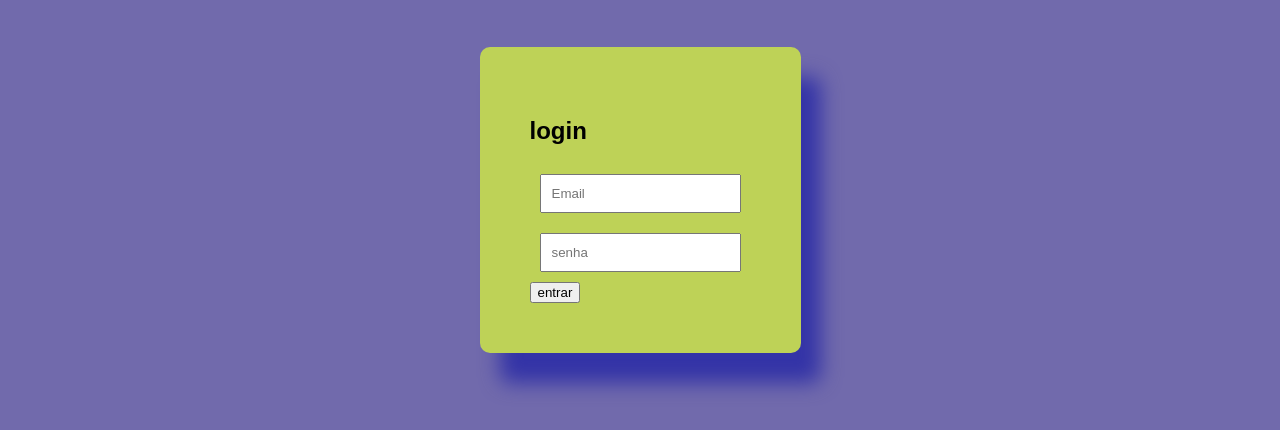
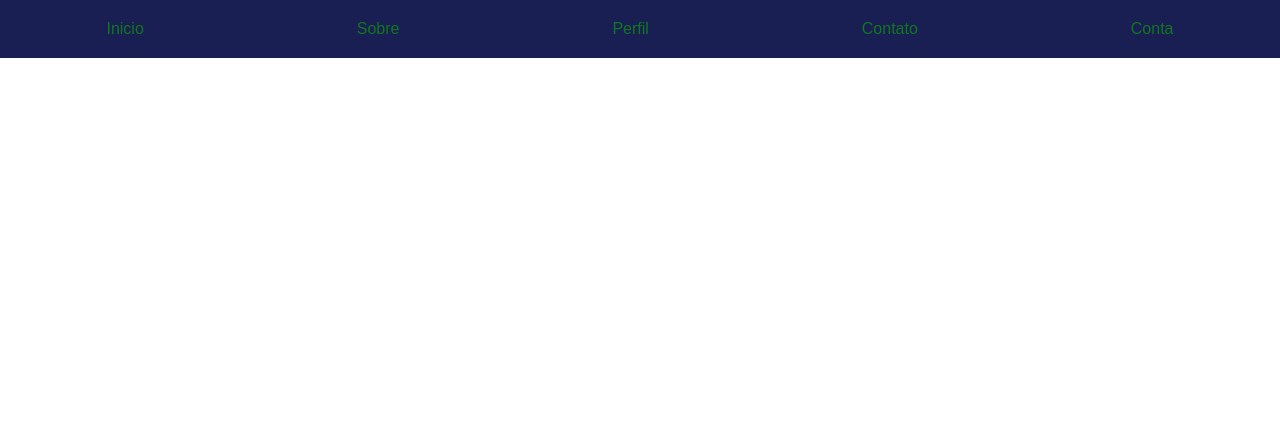
Before and after one commit to Roseira1212/pagina_de_cadrastro, a plain HTML site: page index.html in a window 1280 px wide. Drawn offline with Linux system fonts and the light colour scheme.

Commit message:
Update index.html

```diff
--- a/index.html
+++ b/index.html
@@ -1,64 +1,77 @@
-<!DOCTYPE html>
 <html lang="en">
 <head>
     <meta charset="UTF-8">
     <meta http-equiv="X-UA-Compatible" content="IE=edge">
     <meta name="viewport" content="width=device-width, initial-scale=1.0">
-    <title>Pgina de login</title>
+    <title>Pagina inicial</title>
     <style>
+        /*reset o preenchimentos*/
+        *{
+            margin: 0;
+            padding: 0;
+            box-sizing: border-box;
+        }
+        /*Troca a fonte de todo o corpo do site*/
         body{
-            background-color: rgb(113, 106, 172);
             font-family: Arial, Helvetica, sans-serif;
-            display: flex;
-            justify-content: center;
-            align-items: center;
-            height: 50vh;
-            margin: 0;
         }
-        .container{
-            background-color: rgb(190, 210, 87);
-            padding: 50px;
-            border-radius: 10px;
-            box-shadow: 20px 30px 20px #3434a7;
+        /*Deixa organizado o menu superior*/
+        .menu{
+            list-style: none;/*Linpar os marcadores padrao da lista UL ou OL' vai tirar as bolinhas da lista*/
+            display: flex;/*Permite que os elementos sejam organizados de maneira flexivel*/
+            justify-content: space-around;/*Distribui os items uniformemente deixando um espaço entre eles*/
+            align-items: center;/*Centraliza verticalmente os elementos*/
+            background-color: rgb(25, 30, 83);/*cor de fundo*/
+            padding: 10px 0;/*Adiciona 10 pixels de espaçamento em cima e em baixo sem mudar as laterais*/
+            position: fixed;/*Fixa o elemtento na tela para não rolar com a pagina*/
+            top: 0;/*Posiciona o elemento na parte superior da tela*/
+            width: 100%;/*Faz com que o elemento oculpe 100% da largura da tela*/
+            z-index: 1000;/*Garrante que os elementos fiquem  acima dos outro itens da tela*/
         }
-        input{
-            padding: 10px;
-            margin: 10px;
-            border: 10px inset rgb(231, 115, 115;
-            font: size 15px;
-            border: radius 15px; ;
-        }
-        button{
-            width: 90px;
-            height: 30px;
-            background-color:black;
-            color:blue;
-            font: size 15px;
-            border: radius 15px;
-            cursor: pointer;
 
-        }
-        button:hover{
-        background-color: beige;
-        color: blue;
-        }
-        .menu{
-            list-style: none;
-            border: 1px solid;
-            display: flex;
-            justify-content: space-between;
-            width: 100%;
+    /*Estilo dos items do menu */
+    .menu li{
+        position: relative;
+    }
 
+    .menu li a{
+        color: rgb(16, 119, 31);
+        text-decoration: none;
+        padding: 10px 20px;
+        display: block;
+    }
 
+    .menu li a:hover{
+        background-color: rgb(21, 97, 163);
+        color: rgb(187, 21, 21);
+    }
+
+    .menu li ul{
+        position: absolute;
+        top: 100%;
+        left: 0;
+        background-color: rgb(106, 168, 106);
+        display: none;
+        width: 100px;
+
+    }
     </style>
 </head>
 <body>
-    <div class="container">
-        <h2>login</h2>
-        <input type="text" placeholder="Email">
-        <br><input type="pessword" placeholder="senha">
-        <br><button>entrar</button>
-
-    </div>
+    <ul class="menu">
+        <li>
+            <a href="#">Inicio</a>
+        <ul>
+            <li><a href="#">Compras</a></li>
+            <li><a href="#">Vendas</a></li>
+            <li><a href="#">Trocas</a></li>
+        </ul>
+        </li>
+        <li><a href="#">Sobre</a></li>
+        <li><a href="#">Perfil</a></li>
+        <li><a href="#">Contato</a></li>
+        <li><a href="login.html">Conta</a></li>
+     </ul>
+</nav>
 </body>
 </html>
```
